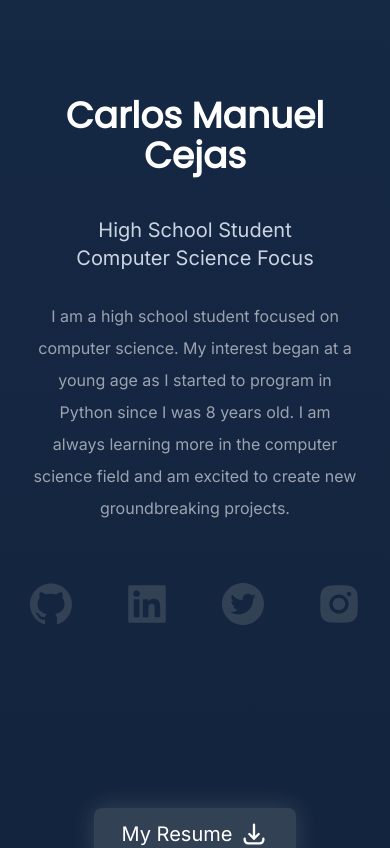
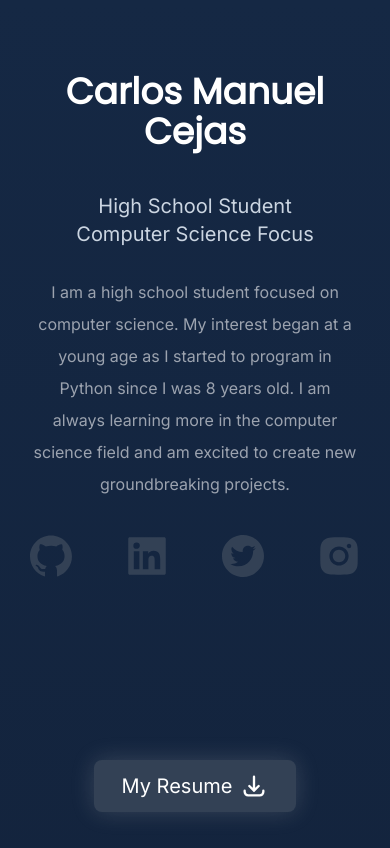
Before and after one commit to cmcejas/portfolio, a Next.js app: page / in a window 390 px wide. Shown: the top 848 px of the page. Built offline with nearby package versions, Linux system fonts and the light colour scheme.

Commit message:
Update page.tsx

```diff
--- a/app/page.tsx
+++ b/app/page.tsx
@@ -39,7 +39,7 @@ export default function Home() {
 
             </ul>
           </nav>
-          <div className="text-center p-6 md:p-10">
+          <div className="text-center px-6 md:p-10">
             <h2 className="fade-in-up text-4xl py-2 bg-clip-text text-transparent text-white font-bold md:font-medium font-poppins md:text-6xl">Carlos Manuel <span className="font-bold">Cejas</span></h2>
             <br></br>
               <h3 className="fade-in-up text-xl py-2 md:text-3xl text-slate-300">High School Student <br></br>Computer Science Focus</h3>
```
